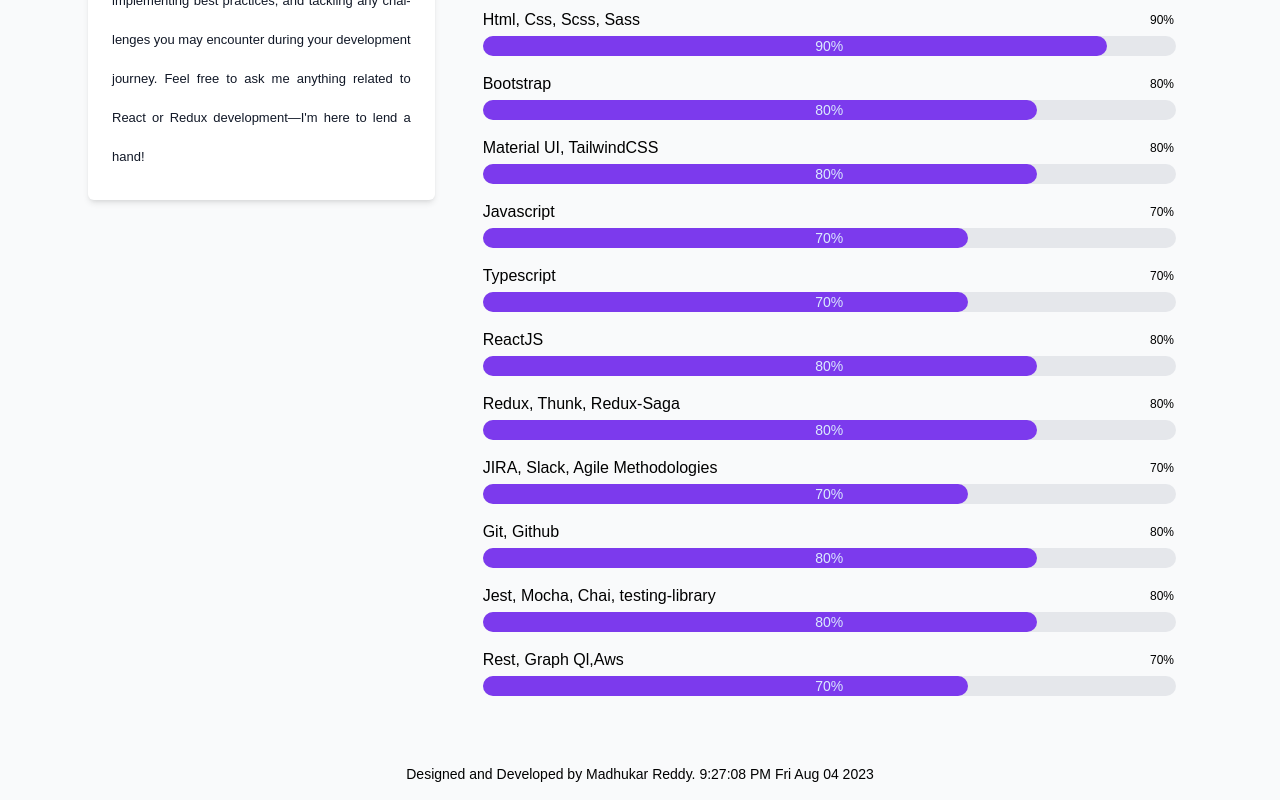
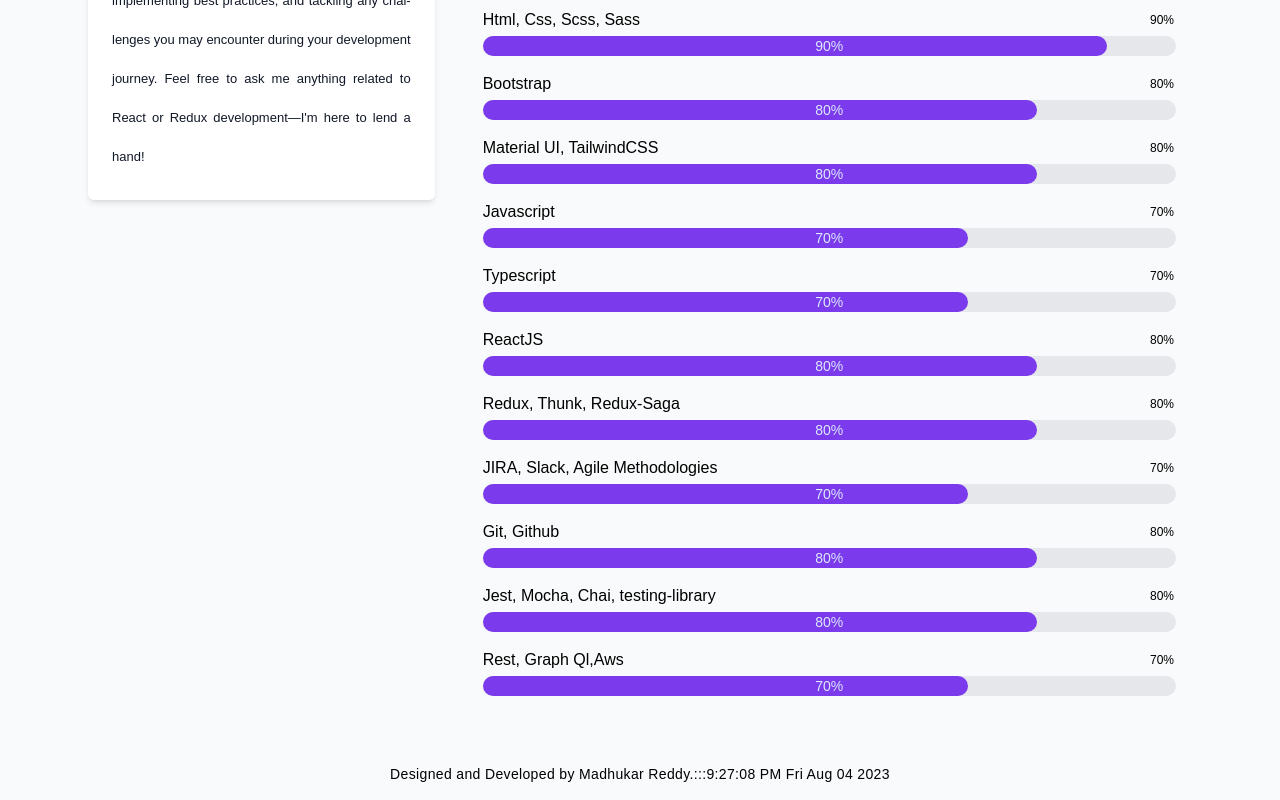
Before and after one commit to mk022104/resume-react-template-main, a React (Create React App) app: page / in a window 1280 px wide. Shown: the part 845-1645 px from the top of the page. Built offline with nearby package versions, Linux system fonts and the light colour scheme.

Commit message:
fix minor issue

```diff
--- a/src/components/sections/Footer/Footer.jsx
+++ b/src/components/sections/Footer/Footer.jsx
@@ -2,7 +2,7 @@
 let count = 0;
 const Footer = () => {
   const now = new Date().toLocaleTimeString();
-  const Today =new Date().toDateString();;
+  const Today =new Date().toDateString();
   const [time,setTime] = useState(now);
   useEffect(()=>{
    const timer = setInterval(()=>{
@@ -20,8 +20,8 @@
   return (
     <footer className="bg-amber-950 p-4 absolute bottom-0 left-0 w-full">
       <div className="container px-4">
-        <p className="text-sm text-black-900 text-center">
-          Designed and Developed by Madhukar Reddy.&nbsp;<span class="text-sm text-black-900 text-center">{time} {Today}</span>
+        <p className="text-sm text-black-900 tracking-wide text-center">
+          Designed and Developed by Madhukar Reddy.:::<span class="tracking-tight md:tracking-wide text-black-900 text-center ">{time} {Today}</span>
         </p>
       </div>
     </footer>
```
